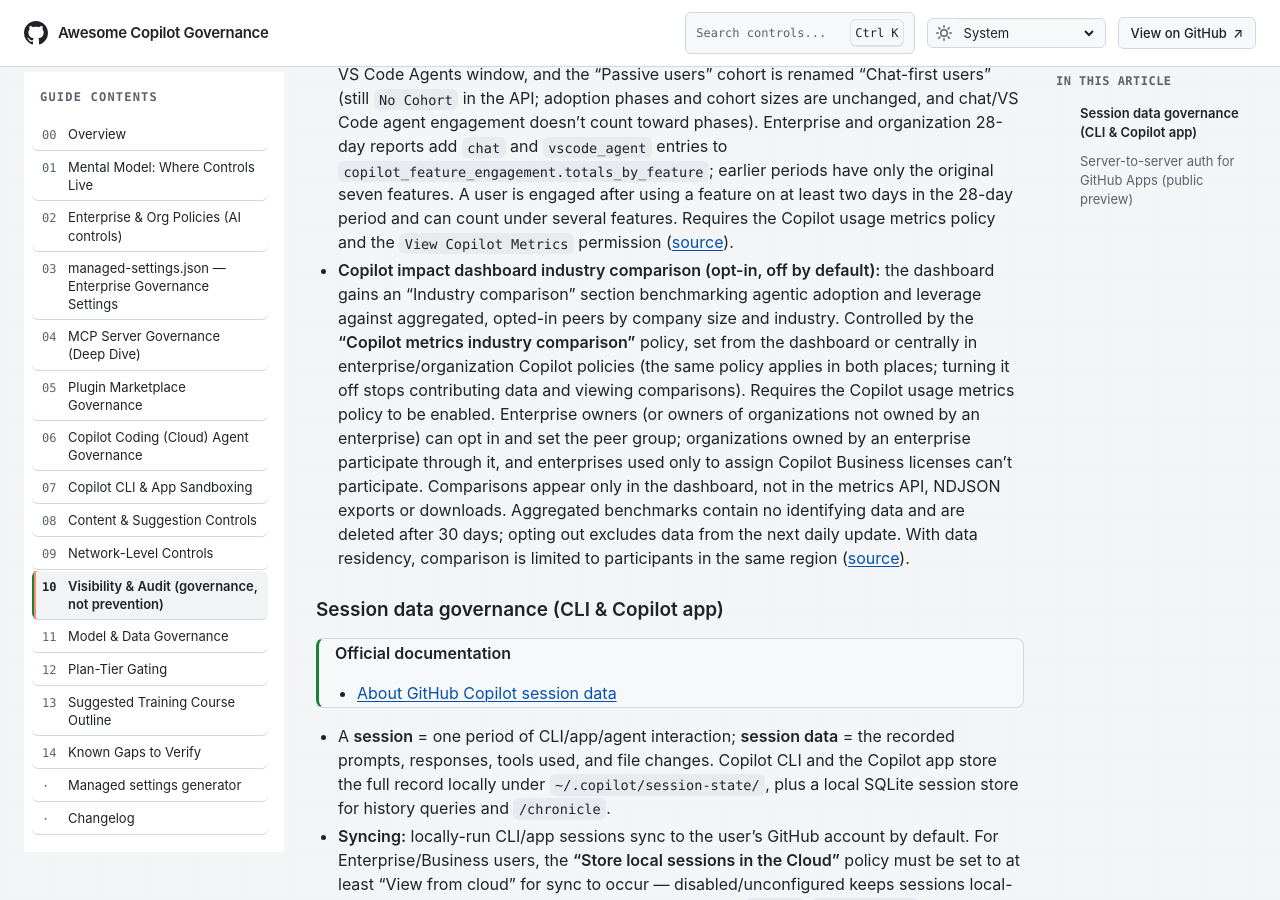
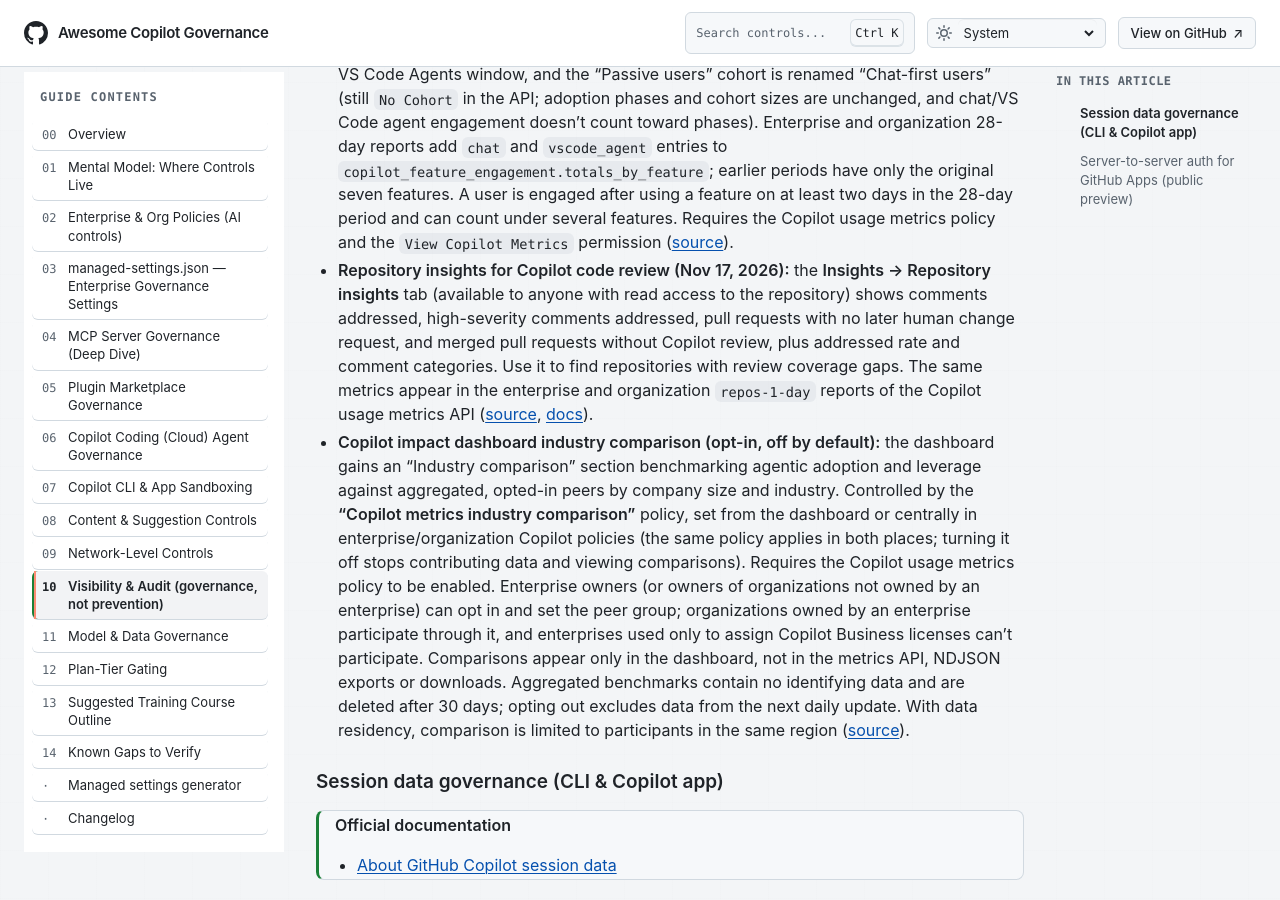
Before and after one commit to beardofedu/copilot-governance-training, a Jekyll site: the page built from docs/sections/audit-visibility.md, in a window 1280 px wide and 900 px high, scrolled down 2846 px. Built offline with Jekyll 4.4.1, drawn with Linux system fonts in a browser that asks for light colours.

Commit message:
Update Copilot governance documentation

```diff
--- a/docs/sections/audit-visibility.md
+++ b/docs/sections/audit-visibility.md
@@ -35,6 +35,7 @@ last_reviewed: 2026-11-07
   Other client-side gaps in metrics: IDE telemetry disabled, proxies/firewalls blocking the Copilot telemetry endpoint, outdated IDE/extension versions. Per-user reports expose `last_known_ide_version` and `last_known_plugin_version` in `totals_by_ide` to spot outdated clients ([source](https://github.blog/changelog/2026-10-06-update-your-ide-to-restore-agent-activity-in-copilot-usage-metrics/)).
 
 - **Impact dashboard chat and VS Code Agents window engagement (Nov 6, 2026):** the Agent adoption chart now covers nine Copilot experiences by adding Copilot Chat and the VS Code Agents window, and the "Passive users" cohort is renamed "Chat-first users" (still `No Cohort` in the API; adoption phases and cohort sizes are unchanged, and chat/VS Code agent engagement doesn't count toward phases). Enterprise and organization 28-day reports add `chat` and `vscode_agent` entries to `copilot_feature_engagement.totals_by_feature`; earlier periods have only the original seven features. A user is engaged after using a feature on at least two days in the 28-day period and can count under several features. Requires the Copilot usage metrics policy and the `View Copilot Metrics` permission ([source](https://github.blog/changelog/2026-11-06-copilot-impact-dashboard-adds-chat-and-vs-code-agent-usage)).
+- **Repository insights for Copilot code review (Nov 17, 2026):** the **Insights → Repository insights** tab (available to anyone with read access to the repository) shows comments addressed, high-severity comments addressed, pull requests with no later human change request, and merged pull requests without Copilot review, plus addressed rate and comment categories. Use it to find repositories with review coverage gaps. The same metrics appear in the enterprise and organization `repos-1-day` reports of the Copilot usage metrics API ([source](https://github.blog/changelog/2026-11-17-track-copilot-code-review-outcomes-in-repository-insights), [docs](https://docs.github.com/copilot/how-tos/administer-copilot/view-repository-insights)).
 - **Copilot impact dashboard industry comparison (opt-in, off by default):** the dashboard gains an "Industry comparison" section benchmarking agentic adoption and leverage against aggregated, opted-in peers by company size and industry. Controlled by the **"Copilot metrics industry comparison"** policy, set from the dashboard or centrally in enterprise/organization Copilot policies (the same policy applies in both places; turning it off stops contributing data and viewing comparisons). Requires the Copilot usage metrics policy to be enabled. Enterprise owners (or owners of organizations not owned by an enterprise) can opt in and set the peer group; organizations owned by an enterprise participate through it, and enterprises used only to assign Copilot Business licenses can't participate. Comparisons appear only in the dashboard, not in the metrics API, NDJSON exports or downloads. Aggregated benchmarks contain no identifying data and are deleted after 30 days; opting out excludes data from the next daily update. With data residency, comparison is limited to participants in the same region ([source](https://github.blog/changelog/2026-10-22-industry-comparisons-in-the-copilot-impact-dashboard/)).
 
 ### Session data governance (CLI & Copilot app)
```
Also changed, not shown: docs/CHANGELOG.md.
